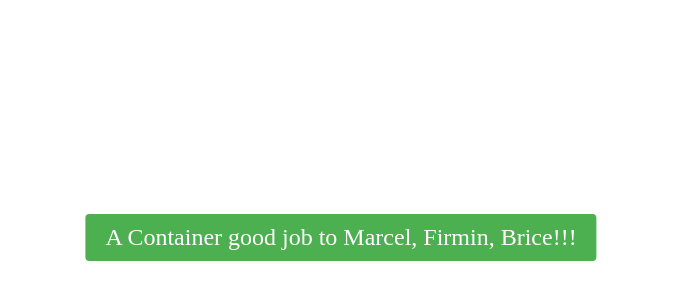
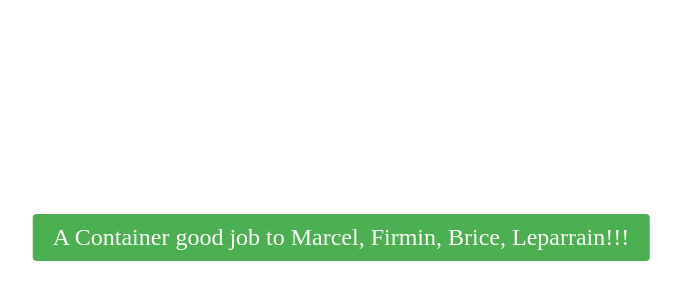
Before and after one commit to bftapah1/Project_Jenkins, a plain HTML site: page index.html in a window 1280 px wide. Shown: the part 192-492 px from the top of the page, without its empty margins (299-980 px from the left). Drawn offline with Linux system fonts and the light colour scheme.

Commit message:
adding back Leparrain

```diff
--- a/index.html
+++ b/index.html
@@ -58,7 +58,7 @@
             <p></p>
             <p>We are building this Webpage using </p>
             <p>
-                <a href="#" class="button">A Container good job to Marcel, Firmin, Brice!!!</a>
+                <a href="#" class="button">A Container good job to Marcel, Firmin, Brice, Leparrain!!!</a>
             </p>
         </div>
     </div>
```
